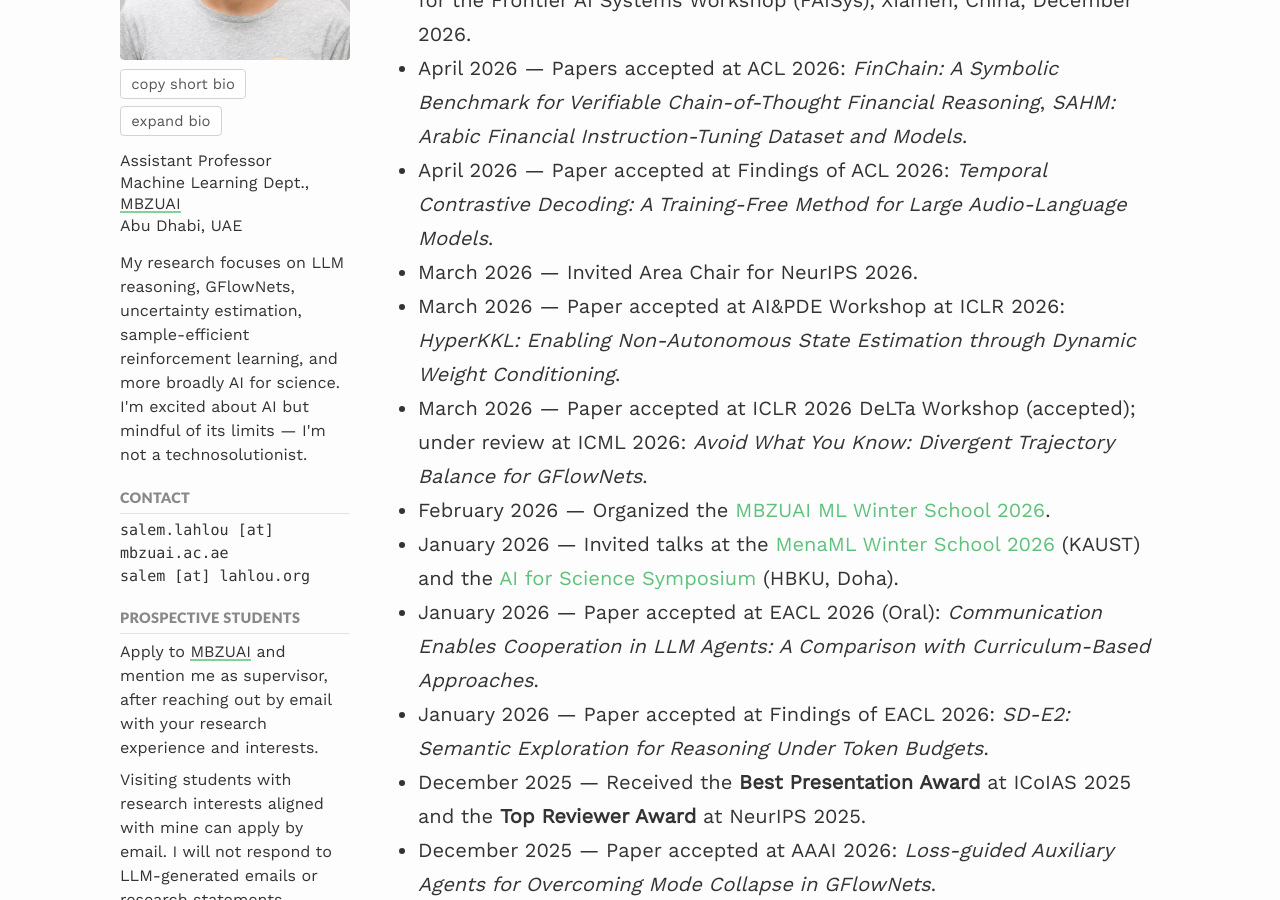
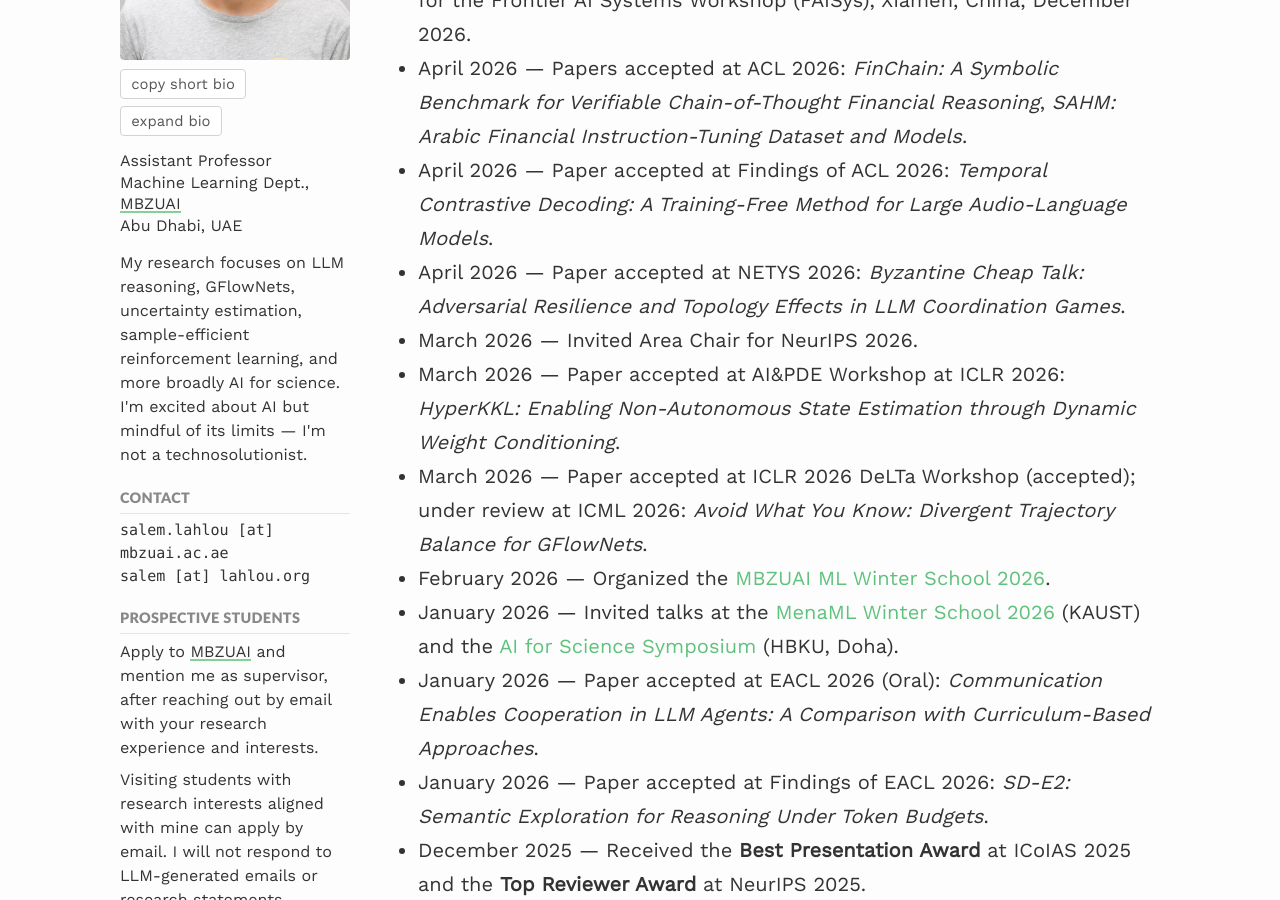
Before and after one commit to saleml/saleml.github.io, a Jekyll site: the page built from index.md, in a window 1280 px wide and 900 px high, scrolled down 385 px. Built offline with Jekyll 4.4.1, drawn with Linux system fonts in a browser that asks for light colours; nearby versions of some CDN libraries.

Commit message:
Update index.md and publications.md to include recent paper acceptance at NETYS 2026. Revise CV.pdf to reflect the latest publication updates.

```diff
--- a/index.md
+++ b/index.md
@@ -54,6 +54,7 @@ published: true
   <li><span class="news-date">April 2026</span> &mdash; Accepted invitation to serve as <strong>Program Committee Co-Chair</strong> for the Frontier AI Systems Workshop (FAISys), Xiamen, China, December 2026.</li>
   <li><span class="news-date">April 2026</span> &mdash; Papers accepted at ACL 2026: <em>FinChain: A Symbolic Benchmark for Verifiable Chain-of-Thought Financial Reasoning</em>, <em>SAHM: Arabic Financial Instruction-Tuning Dataset and Models</em>.</li>
   <li><span class="news-date">April 2026</span> &mdash; Paper accepted at Findings of ACL 2026: <em>Temporal Contrastive Decoding: A Training-Free Method for Large Audio-Language Models</em>.</li>
+  <li><span class="news-date">April 2026</span> &mdash; Paper accepted at NETYS 2026: <em>Byzantine Cheap Talk: Adversarial Resilience and Topology Effects in LLM Coordination Games</em>.</li>
   <li><span class="news-date">March 2026</span> &mdash; Invited Area Chair for NeurIPS 2026.</li>
   <li><span class="news-date">March 2026</span> &mdash; Paper accepted at AI&amp;PDE Workshop at ICLR 2026: <em>HyperKKL: Enabling Non-Autonomous State Estimation through Dynamic Weight Conditioning</em>.</li>
   <li><span class="news-date">March 2026</span> &mdash; Paper accepted at ICLR 2026 DeLTa Workshop (accepted); under review at ICML 2026: <em>Avoid What You Know: Divergent Trajectory Balance for GFlowNets</em>.</li>
```
Also changed, not shown: _pages/publications.md (+1 -1 lines), 1 other file.
